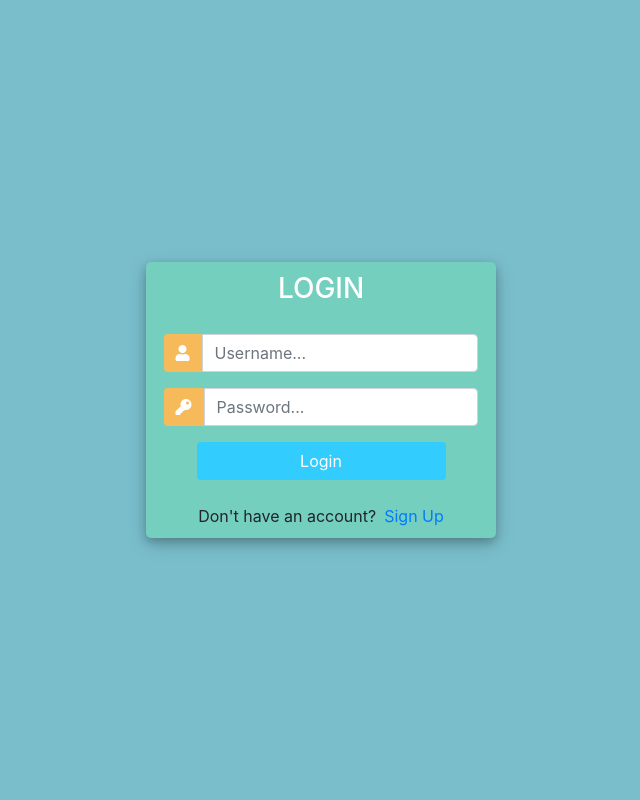
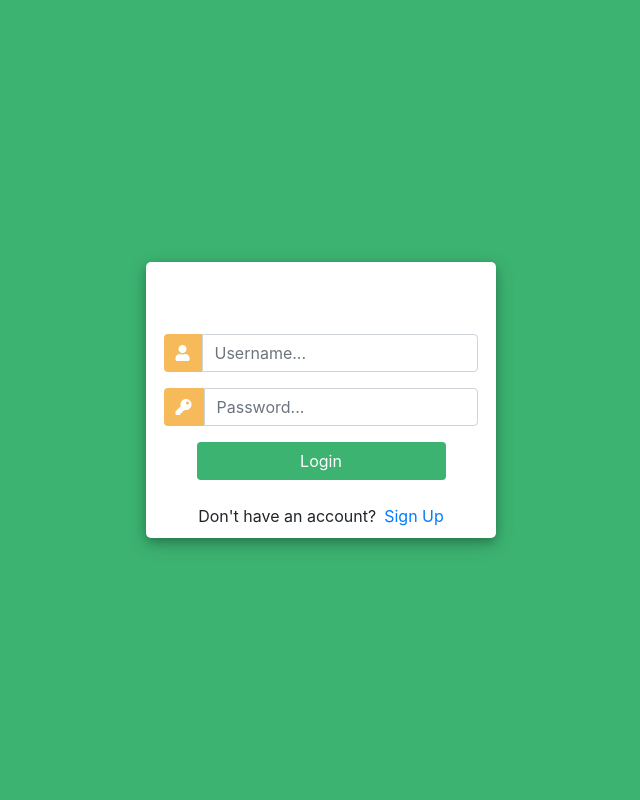
Before and after one commit to Sakshi-jhaa/cp, a Django app: page /login/ in a window 1280 px wide. Shown: the whole page, without its empty margins (319-959 px from the left). Run offline with Django 3.2, Linux system fonts and the light colour scheme; some libraries are stand-ins or nearby versions.

Commit message:
Update login.html

```diff
--- a/capp/templates/capp/login.html
+++ b/capp/templates/capp/login.html
@@ -14,13 +14,13 @@
 			margin: 0;
 			padding: 0;
 			height: 100%;
-			background: #7abecc !important;
+			background-color:mediumseagreen;
 		}
 		.user_card {
 			width: 350px;
 			margin-top: auto;
 			margin-bottom: auto;
-			background: #74cfbf;
+			background: white;
 			position: relative;
 			display: flex;
 			justify-content: center;
@@ -44,7 +44,7 @@
 
 		.login_btn {
 			width: 100%;
-			background: #33ccff !important;
+			background: mediumseagreen !important;
 			color: white !important;
 		}
 		.login_btn:focus {
@@ -67,7 +67,7 @@
 		}
 
 		#messages{
-			background-color: grey;
+			background-color: black;
 			color: #fff;
 			padding: 10px;
 			margin-top: 10px;
```
